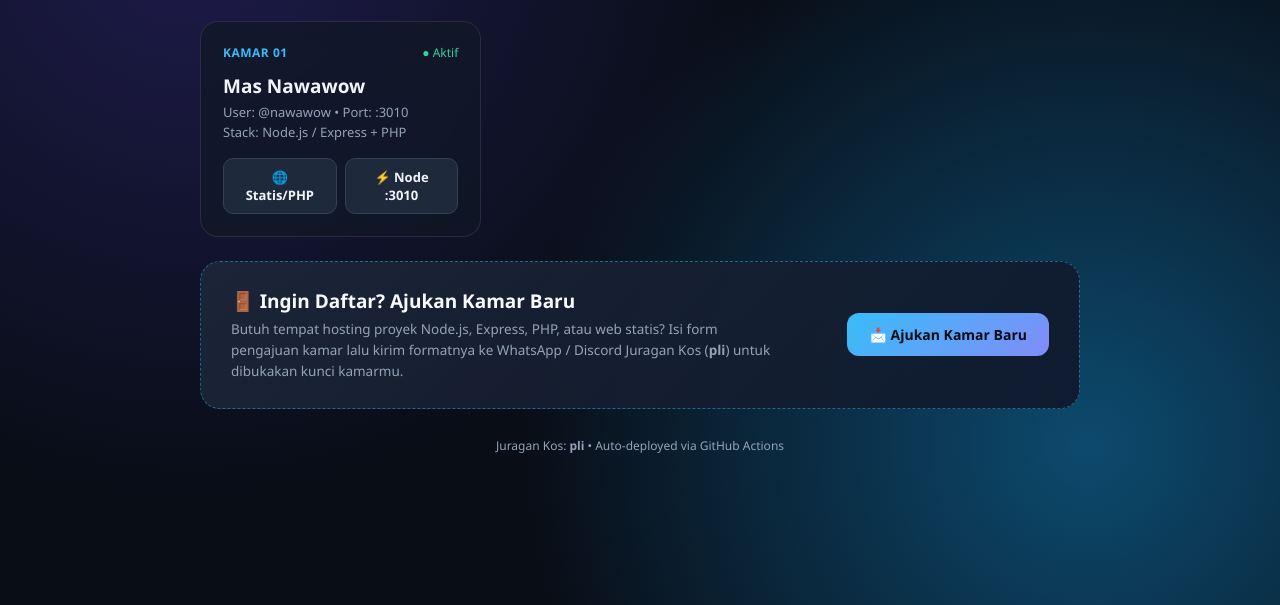
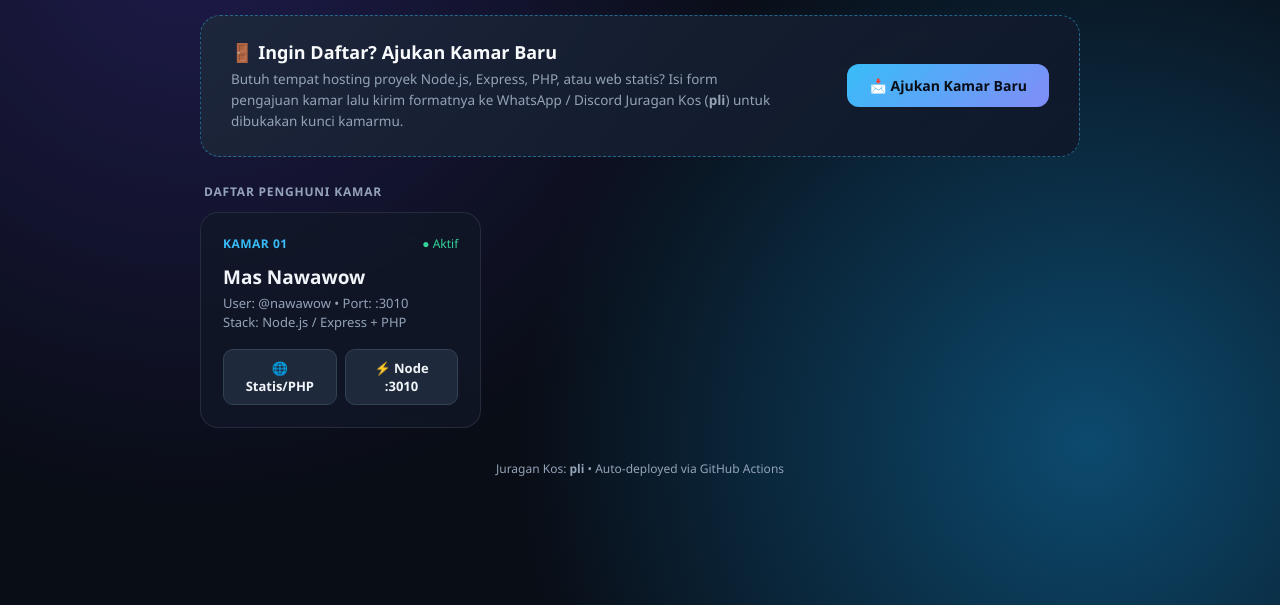
Before and after one commit to PliTheGeek/kosan-kipli, a plain HTML site: page index.html in a window 1280 px wide. Shown: the part 195-800 px from the top of the page. Drawn offline with Linux system fonts and the light colour scheme.

Commit message:
Updated:UI on kamar-kos

```diff
--- a/index.html
+++ b/index.html
@@ -13,7 +13,6 @@
             --accent: #38bdf8;
             --accent2: #818cf8;
             --green: #34d399;
-            --amber: #fbbf24;
             --text: #f1f5f9;
             --muted: #94a3b8;
         }
@@ -49,7 +48,7 @@
             border: 1px solid var(--border);
             border-radius: 22px;
             padding: 28px 32px;
-            margin-bottom: 24px;
+            margin-bottom: 18px;
         }
 
         .title-group h1 {
@@ -121,11 +120,47 @@
             box-shadow: 0 8px 20px rgba(56, 189, 248, 0.35);
         }
 
+        /* Card Daftar / Ajukan Kamar Baru (Tepat di bawah Header Kosan Kipli) */
+        .apply-card {
+            background: linear-gradient(135deg, rgba(30, 41, 59, 0.85), rgba(15, 23, 42, 0.9));
+            border: 1px dashed rgba(56, 189, 248, 0.45);
+            border-radius: 20px;
+            padding: 24px 30px;
+            display: flex;
+            flex-wrap: wrap;
+            justify-content: space-between;
+            align-items: center;
+            gap: 18px;
+            margin-bottom: 26px;
+        }
+
+        .apply-info h2 {
+            font-size: 18px;
+            margin-bottom: 5px;
+            color: #f8fafc;
+        }
+
+        .apply-info p {
+            font-size: 13.5px;
+            color: var(--muted);
+            max-width: 540px;
+            line-height: 1.55;
+        }
+
+        .section-label {
+            font-size: 12px;
+            font-weight: 700;
+            text-transform: uppercase;
+            letter-spacing: 0.8px;
+            color: var(--muted);
+            margin-bottom: 12px;
+            padding-left: 4px;
+        }
+
         .grid {
             display: grid;
             grid-template-columns: repeat(auto-fill, minmax(270px, 1fr));
             gap: 18px;
-            margin-bottom: 24px;
         }
 
         .room-card {
@@ -200,32 +235,6 @@
             background: var(--accent);
             color: #090d16;
             border-color: var(--accent);
-        }
-
-        /* Card Daftar / Ajukan Kamar Baru */
-        .apply-card {
-            background: linear-gradient(135deg, rgba(30, 41, 59, 0.85), rgba(15, 23, 42, 0.9));
-            border: 1px dashed rgba(56, 189, 248, 0.45);
-            border-radius: 20px;
-            padding: 26px 30px;
-            display: flex;
-            flex-wrap: wrap;
-            justify-content: space-between;
-            align-items: center;
-            gap: 18px;
-        }
-
-        .apply-info h2 {
-            font-size: 19px;
-            margin-bottom: 5px;
-            color: #f8fafc;
-        }
-
-        .apply-info p {
-            font-size: 13.5px;
-            color: var(--muted);
-            max-width: 540px;
-            line-height: 1.55;
         }
 
         /* Modal */
@@ -321,7 +330,7 @@
 
         footer {
             text-align: center;
-            margin-top: 28px;
+            margin-top: 32px;
             font-size: 12px;
             color: var(--muted);
         }
@@ -330,6 +339,7 @@
 
 <body>
     <div class="container">
+        <!-- 1. Header Kosan Kipli -->
         <header>
             <div class="title-group">
                 <h1>🏠 Kosan Kipli</h1>
@@ -343,9 +353,7 @@
             <button class="btn-admin" onclick="openModal('admin')">🔑 Panel Juragan</button>
         </header>
 
-        <div class="grid" id="room-grid"></div>
-
-        <!-- Card Bawah: Ajukan Kamar Baru -->
+        <!-- 2. Panel Ajukan Kamar Baru -->
         <div class="apply-card">
             <div class="apply-info">
                 <h2>🚪 Ingin Daftar? Ajukan Kamar Baru</h2>
@@ -355,6 +363,10 @@
             </div>
             <button class="btn-primary" onclick="openModal('guest')">📩 Ajukan Kamar Baru</button>
         </div>
+
+        <!-- 3. List Kamar Penghuni -->
+        <div class="section-label">Daftar Penghuni Kamar</div>
+        <div class="grid" id="room-grid"></div>
 
         <footer>Juragan Kos: <strong>pli</strong> • Auto-deployed via GitHub Actions</footer>
     </div>
```
